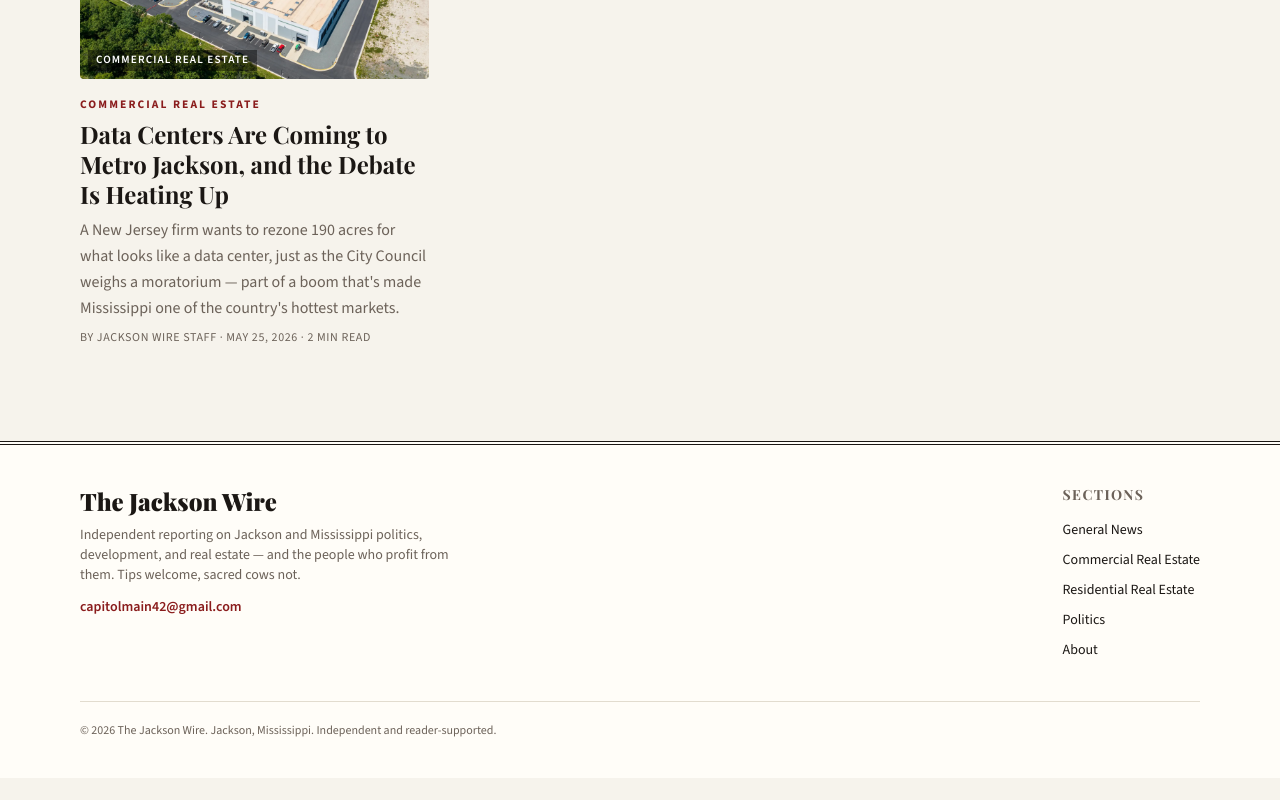
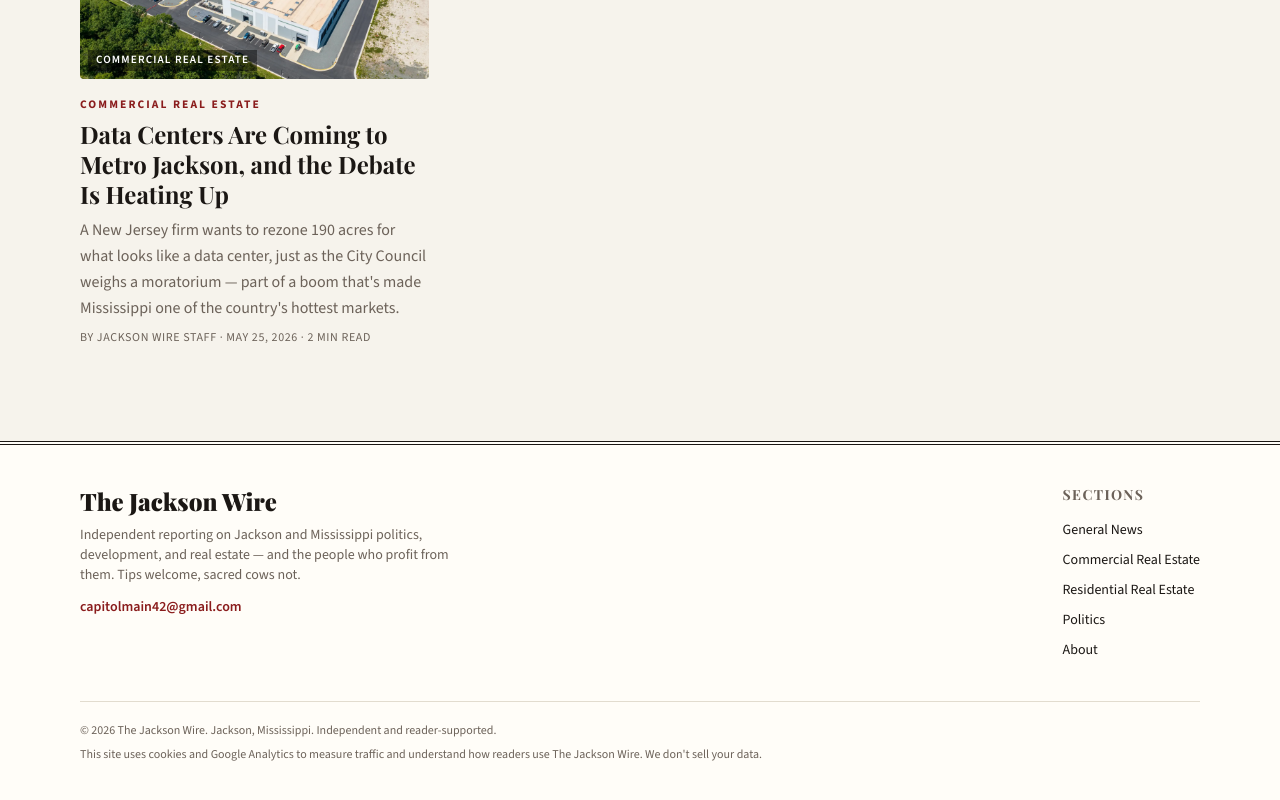
Before and after one commit to jowens3474/owens-law-site, a Next.js app: page / in a window 1280 px wide. Shown: the part 2229-3029 px from the top of the page. Before the commit the page ends 3007 px from the top, so only its background shows below. Built offline with nearby package versions, Linux system fonts and the light colour scheme; no server answers.

Commit message:
Add cookie and analytics disclosure to the footer
Note in the footer that the site uses cookies and Google Analytics to measure
traffic, now that GA4 is wired up.

https://claude.ai/code/session_019QKA2F3fTsuQGsFcDQXe5S

```diff
--- a/app/components/Footer.tsx
+++ b/app/components/Footer.tsx
@@ -46,6 +46,11 @@ export default function Footer() {
             © {new Date().getFullYear()} {site.name}. {site.city}. Independent
             and reader-supported.
           </p>
+          <p className="mt-2">
+            This site uses cookies and Google Analytics to measure traffic and
+            understand how readers use {site.name}. We don&apos;t sell your
+            data.
+          </p>
         </div>
       </div>
     </footer>
```
